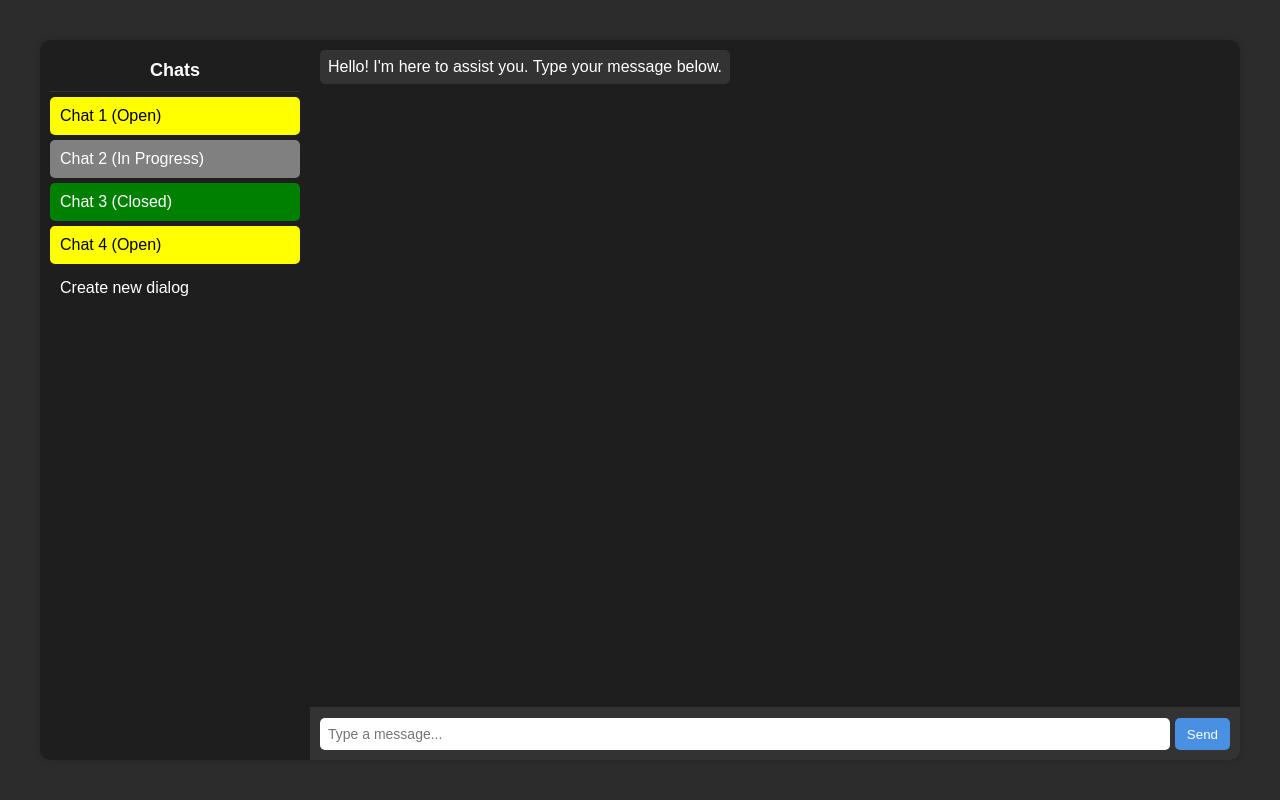
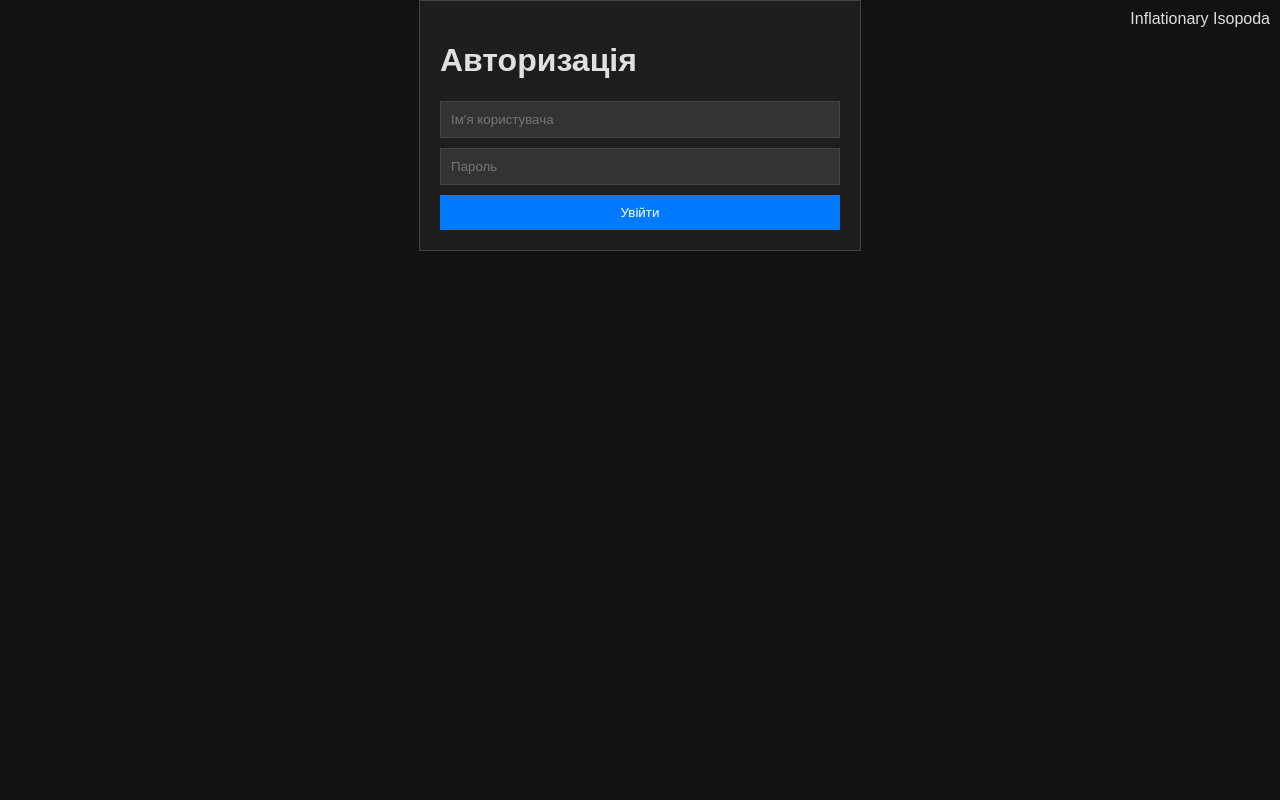
Before and after one commit to AlexHorduz/inflationary-isopoda, a FastAPI app: page /login in a window 1280 px wide. Run offline with FastAPI, Linux system fonts and the light colour scheme; parts of the project's set-up code (start-up, migrations or seed data) failed here and were passed over.

Commit message:
frontend mechanizm trial

```diff
--- a/WebInterface/src/static/css/main.css
+++ b/WebInterface/src/static/css/main.css
@@ -1,150 +1,102 @@
 body {
+    background-color: #121212;
+    color: #e0e0e0;
     font-family: Arial, sans-serif;
-    background-color: #2c2c2c;
-    color: #fff;
     margin: 0;
-    display: flex;
-    justify-content: center;
-    align-items: center;
-    height: 100vh;
+    padding: 0;
 }
 
-.container {
-    display: flex;
-    width: 100%;
-    max-width: 1200px;
-    height: 90vh;
-    border-radius: 10px;
-    overflow: hidden;
-    box-shadow: 0 0 10px rgba(0, 0, 0, 0.2);
+header {
+    background-color: #1f1f1f;
+    padding: 15px;
+    text-align: center;
 }
 
-.side-panel {
-    width: 250px;
+.auth-form {
     background-color: #1e1e1e;
-    padding: 10px;
-    overflow-y: auto;
+    padding: 20px;
+    border: 1px solid #444;
+    max-width: 400px;
+    margin: auto;
 }
 
-.side-panel h2 {
-    margin: 0;
-    font-size: 18px;
-    padding: 10px 0;
+.auth-form input {
+    background-color: #333;
     color: #fff;
-    text-align: center;
-    border-bottom: 1px solid #333;
+    border: 1px solid #444;
+    padding: 10px;
+    width: 100%;
+    max-width: 400px;
+    margin-bottom: 10px;
+    box-sizing: border-box;
 }
 
-.chat-list {
-    list-style-type: none;
-    padding: 0;
-    margin: 0;
+.auth-form button {
+    background-color: #007bff;
+    color: white;
+    border: none;
+    padding: 10px;
+    cursor: pointer;
+    max-width: 400px;
+    width: 100%;
 }
 
-.chat-item {
-    padding: 10px;
-    margin: 5px 0;
-    border-radius: 5px;
-    cursor: pointer;
-    transition: background-color 0.3s;
+.chat-container {
+    display: none;
+    background-color: #1e1e1e;
+    padding: 20px;
+    border: 1px solid #444;
 }
 
-.chat-item:hover {
-    opacity: 0.9;
-}
-
-/* Status Colors */
-.open {
-    background-color: yellow;
-    color: black;
-}
-
-.in-progress {
-    background-color: grey;
-    color: white;
-}
-
-.closed {
-    background-color: green;
-    color: white;
-}
-
-/* Chat Window Styles */
-.chat-container {
-    flex: 1;
-    display: flex;
-    flex-direction: column;
-    background-color: #1e1e1e;
-}
-
-.chat-window {
-    flex: 1;
+#chat-window {
+    max-height: 400px;
+    overflow-y: auto;
+    background-color: #2c2c2c;
+    color: #e0e0e0;
     padding: 10px;
-    overflow-y: auto;
-    display: flex;
-    flex-direction: column;
-    gap: 10px;
-    border-bottom: 1px solid #333;
+    margin-bottom: 10px;
 }
 
 .message {
-    padding: 8px;
-    border-radius: 5px;
-    max-width: 70%;
+    margin: 5px 0;
+    padding: 5px;
+}
+
+.user-message {
+    background-color: #007bff;
+    color: white;
+    text-align: right;
 }
 
 .bot-message {
-    background-color: #333;
-    align-self: flex-start;
+    background-color: #444;
+    color: #e0e0e0;
 }
 
-.user-message {
-    background-color: #4a90e2;
-    align-self: flex-end;
-}
-
-.input-area {
-    display: flex;
+#user-input-button {
+    background-color: #007bff;
+    color: white;
+    border: none;
     padding: 10px;
-    background-color: #333;
-}
-
-input[type="text"] {
-    flex: 1;
-    padding: 8px;
-    border: none;
-    border-radius: 5px;
-    margin-right: 5px;
-    font-size: 14px;
-}
-
-button {
-    padding: 8px 12px;
-    border: none;
-    background-color: #4a90e2;
-    color: white;
-    border-radius: 5px;
     cursor: pointer;
 }
 
-button:hover {
-    background-color: #357ab8;
+#user-input-button:hover {
+    background-color: #0056b3;
 }
 
-/* Responsive Design */
-@media (max-width: 768px) {
-    .container {
-        flex-direction: column;
-        height: auto;
-    }
-
-    .side-panel {
-        width: 100%;
-        height: auto;
-    }
-
-    .chat-container {
-        width: 100%;
-        height: calc(100vh - 250px);
+@media (max-width: 600px) {
+    .auth-form, .chat-container {
+        width: 90%;
     }
 }
+
+/* Team name in the corner */
+.team-name {
+    position: absolute; /* Position it in the corner */
+    top: 10px; /* Adjust vertical position */
+    right: 10px; /* Adjust horizontal position */
+    font-size: 16px; /* Font size for team name */
+    color: #e0e0e0; /* Text color */
+    z-index: 10; /* Ensure it appears above other elements */
+}
--- a/WebInterface/src/static/js/script.js
+++ b/WebInterface/src/static/js/script.js
@@ -1,35 +1,88 @@
-function sendMessage() {
-    const chatWindow = document.getElementById('chat-window');
-    const userInput = document.getElementById('user-input');
-    const userMessage = userInput.value.trim();
+$(document).ready(function () {
+    // Handle login form submission
+    $('#login-form').on('submit', function (e) {
+        e.preventDefault();
+        const formData = $(this).serialize();
 
-    if (userMessage) {
-        const userMessageElement = document.createElement('div');
-        userMessageElement.className = 'message user-message';
-        userMessageElement.textContent = userMessage;
+        // Send the login request to the FastAPI backend
+        $.post('/token', formData, function (response) {
+            $('.auth-form').hide();
+            $('.chat-container').show();
+            alert('Вітаємо! Ви увійшли в систему.');
+            localStorage.setItem('access_token', response.access_token);
+        }).fail(function () {
+            alert('Авторизація не вдалася! Перевірте ваші дані.');
+        });
+    });
 
-        chatWindow.appendChild(userMessageElement);
-        chatWindow.scrollTop = chatWindow.scrollHeight;
+    // Send user message
+    $('#user-input-button').on('click', function () {
+        sendMessage();
+    });
 
-        setTimeout(() => {
-            const botMessageElement = document.createElement('div');
-            botMessageElement.className = 'message bot-message';
-            botMessageElement.textContent = 'Processing your request...';
+    $('#user-input').on('keypress', function (e) {
+        if (e.key === 'Enter') {
+            sendMessage();
+        }
+    });
 
-            chatWindow.appendChild(botMessageElement);
-            chatWindow.scrollTop = chatWindow.scrollHeight;
-        }, 1000);
+    function sendMessage() {
+        const chatWindow = $('#chat-window');
+        const userInput = $('#user-input');
+        const userMessage = userInput.val().trim();
+        const accessToken = localStorage.getItem('access_token');
 
-        userInput.value = '';
+        if (userMessage) {
+            const userMessageElement = $('<div class="message user-message"></div>').text(userMessage);
+            chatWindow.append(userMessageElement);
+            chatWindow.scrollTop(chatWindow[0].scrollHeight);
+
+            // Send user message to backend
+            $.ajax({
+                type: 'POST',
+                url: '/send_message', // Change this to your backend endpoint for sending messages
+                headers: {
+                    'Authorization': `Bearer ${accessToken}` // Include the token in the request headers
+                },
+                data: JSON.stringify({ message: userMessage }),
+                contentType: 'application/json',
+                success: function (response) {
+                    // Simulate a bot response for now (you can later integrate a real backend call)
+                    const botMessageElement = $('<div class="message bot-message"></div>').text('Bot: ' + response.reply);
+                    chatWindow.append(botMessageElement);
+                    chatWindow.scrollTop(chatWindow[0].scrollHeight);
+                },
+                error: function () {
+                    alert('Не вдалося надіслати повідомлення.');
+                }
+            });
+
+            userInput.val(''); // Clear input
+        }
     }
-}
 
-document.getElementById('user-input').addEventListener('keypress', function (e) {
-    if (e.key === 'Enter') {
-        sendMessage();
+    // Function to periodically fetch new messages from the backend
+    function fetchMessages() {
+        const accessToken = localStorage.getItem('access_token');
+        $.ajax({
+            type: 'GET',
+            url: '/fetch_messages', // Change this to your backend endpoint for fetching messages
+            headers: {
+                'Authorization': `Bearer ${accessToken}` // Include the token in the request headers
+            },
+            success: function (response) {
+                response.messages.forEach(function (msg) {
+                    const botMessageElement = $('<div class="message bot-message"></div>').text(msg);
+                    $('#chat-window').append(botMessageElement);
+                });
+                $('#chat-window').scrollTop($('#chat-window')[0].scrollHeight);
+            },
+            error: function () {
+                console.error('Не вдалося отримати повідомлення.');
+            }
+        });
     }
+
+    // Fetch new messages every 5 seconds (change as needed)
+    setInterval(fetchMessages, 5000);
 });
-
-document.getElementById('user-input-button').addEventListener('click', function (e) {
-    sendMessage();
-});
--- a/WebInterface/src/templates/client_form.html
+++ b/WebInterface/src/templates/client_form.html
@@ -1,26 +1,32 @@
-{% extends "base.html" %}
-{% block content %}
-<div class="container">
-    <div class="side-panel">
-        <h2>Chats</h2>
-        <ul class="chat-list">
-            <li id="chat-1" class="chat-item open">Chat 1 (Open)</li>
-            <li id="chat-2" class="chat-item in-progress">Chat 2 (In Progress)</li>
-            <li id="chat-3" class="chat-item closed">Chat 3 (Closed)</li>
-            <li id="chat-4" class="chat-item open">Chat 4 (Open)</li>
-            <li id="chat-create" class="chat-item">Create new dialog</li>
-        </ul>
+<!DOCTYPE html>
+<html lang="uk">
+<head>
+    <meta charset="UTF-8">
+    <meta name="viewport" content="width=device-width, initial-scale=1.0">
+    <title>Inflationary Isopoda - Login</title>
+    <link rel="stylesheet" href="../static/css/main.css"> <!-- Include your CSS styles -->
+    <script src="https://code.jquery.com/jquery-3.6.0.min.js"></script>
+    <script src="../static/js/script.js" defer></script> <!-- Include the script.js file -->
+</head>
+<body>
+    <div class="team-name">Inflationary Isopoda</div> <!-- Updated team name -->
+
+    <div class="auth-form">
+        <h1>Авторизація</h1>
+        <form id="login-form" method="post" action="/token">
+            <input type="text" name="username" placeholder="Ім'я користувача" required>
+            <input type="password" name="password" placeholder="Пароль" required>
+            <button type="submit">Увійти</button>
+        </form>
     </div>
-    <div class="chat-container">
-        <div class="chat-window" id="chat-window">
-            <div class="message bot-message">
-                Hello! I'm here to assist you. Type your message below.
-            </div>
+
+    <div class="chat-container" style="display: none;">
+        <h1>Чат</h1>
+        <div id="chat-window" style="height: 400px; overflow-y: scroll; border: 1px solid #444; padding: 10px;">
+            <!-- Chat messages will be appended here -->
         </div>
-        <div class="input-area">
-            <input type="text" id="user-input" placeholder="Type a message..." />
-            <button id="user-input-button">Send</button>
-        </div>
+        <input type="text" id="user-input" placeholder="Ваше повідомлення" required>
+        <button id="user-input-button">Відправити</button>
     </div>
-</div>
-{% endblock %}
+</body>
+</html>
```
